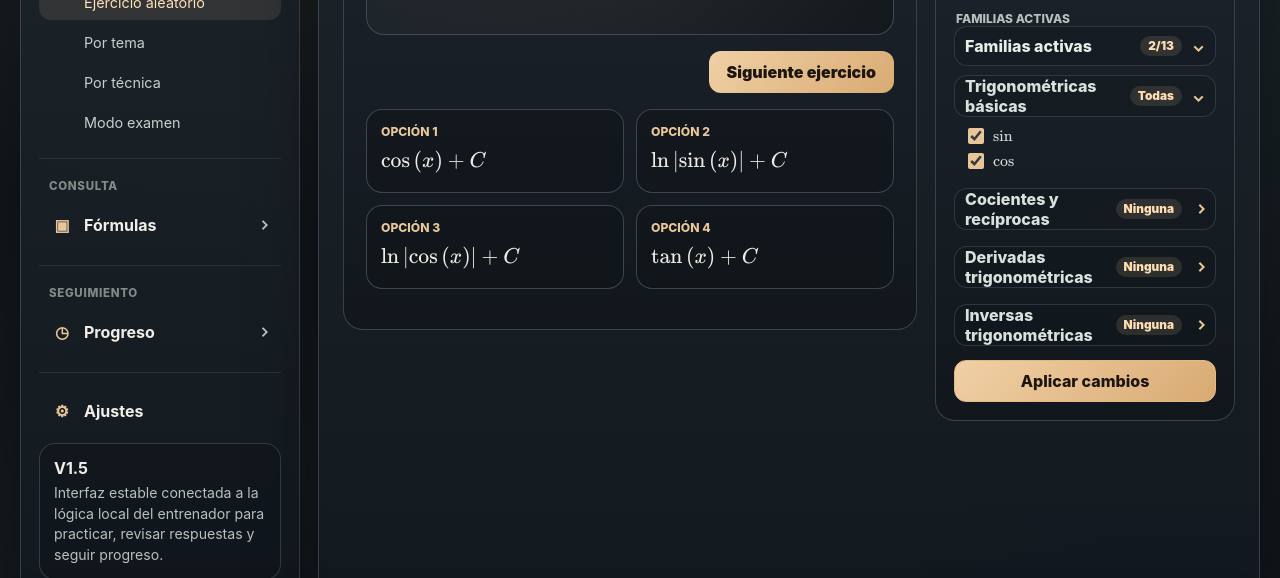
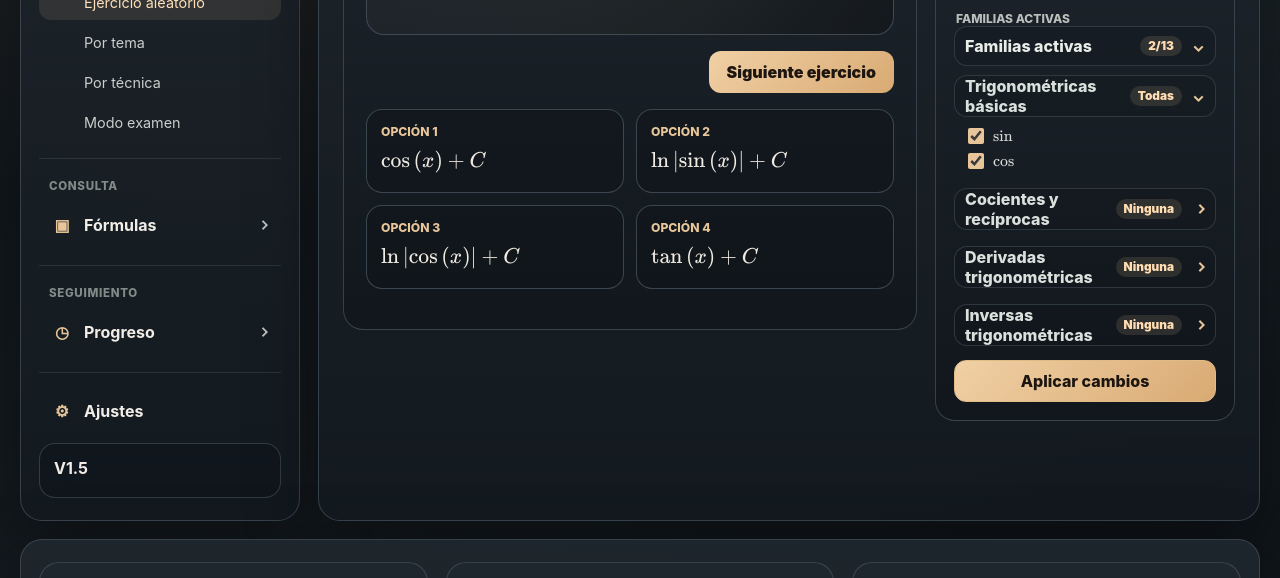
Before and after one commit to Ab2348/IntegralesTrainer, a website with bundled scripts: page index.html in a window 1280 px wide. Shown: the part 356-934 px from the top of the page. Built offline with nearby package versions, Linux system fonts and the light colour scheme.

Commit message:
Eliminar descripción de la interfaz.

```diff
--- a/index.html
+++ b/index.html
@@ -64,10 +64,6 @@
             </button>
             <div class="small-card">
               <strong>V1.5</strong>
-              <p>
-                Interfaz estable conectada a la lógica local del entrenador
-                para practicar, revisar respuestas y seguir progreso.
-              </p>
             </div>
           </div>
         </aside>
```
